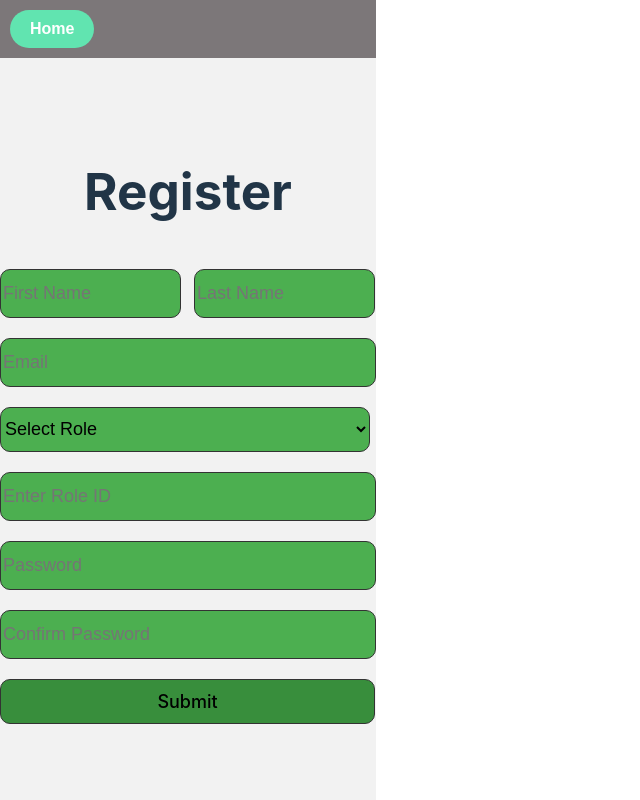
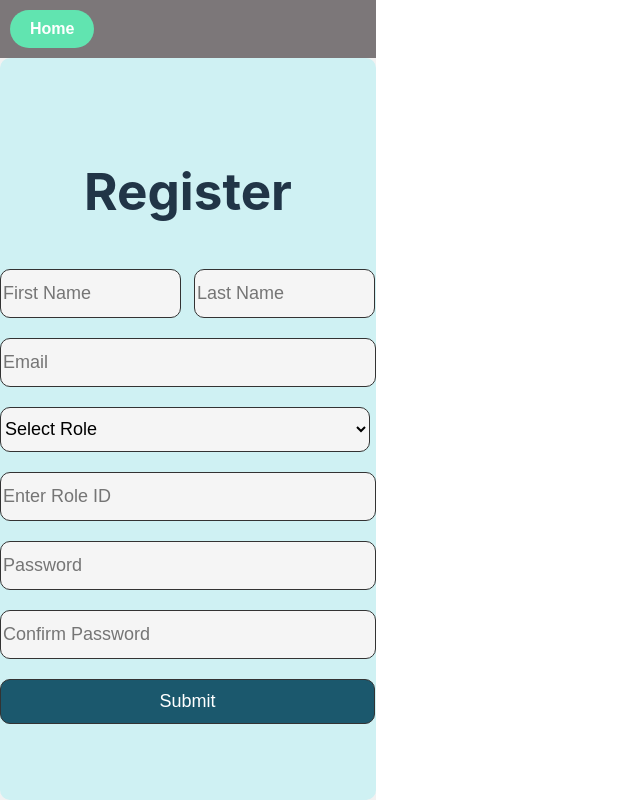
Before and after one commit to MORISON-K/AITS, a React (Vite) app in the folder client/aits_frontend/: page / in a window 1280 px wide. Both pictures are taken after a click on the button "Register". Shown: the whole page, without its empty margins (0-640 px from the left). Built offline with nearby package versions, Linux system fonts and the light colour scheme; the HTML template or start-up script is replaced by a standard one.

Commit message:
Updating styles

```diff
--- a/client/aits_frontend/src/App.css
+++ b/client/aits_frontend/src/App.css
@@ -65,7 +65,6 @@ cd
   font-family: Arial, Helvetica, sans-serif;
 }
 
-
 .register-button:hover,
 .login-button:hover {
   background-color: #3e8e41;
@@ -76,7 +75,7 @@ cd
 .login-page {
   height: 100vh;
   margin-bottom: 0px;
-  background-color: linear-gradient(135deg, #f0f8ff, #e1e8f0);
+  background-color:  #cff1f3;
   border-radius: 10px;
   display: flex;
   justify-content: center;
@@ -112,13 +111,14 @@ cd
   width: 370px;
   height: 45px;
   border-radius: 10px;
-  background-color: #4caf50;
+  background-color: whitesmoke;
   border: 1px solid #333;
   cursor: pointer;
   font-size: 18px;
   margin-bottom: 5px;
   transition: background-color 0.3s ease;
   margin-top: 15px;
+  font-family: Arial, Helvetica, sans-serif;
 }
 
 
@@ -143,6 +143,7 @@ cd
 }
 
 .Submit-Button {
-  background-color: #388e3c;
+  background-color: rgb(27, 88, 109);
+  color: white;
   width: 375px;
 }
```
